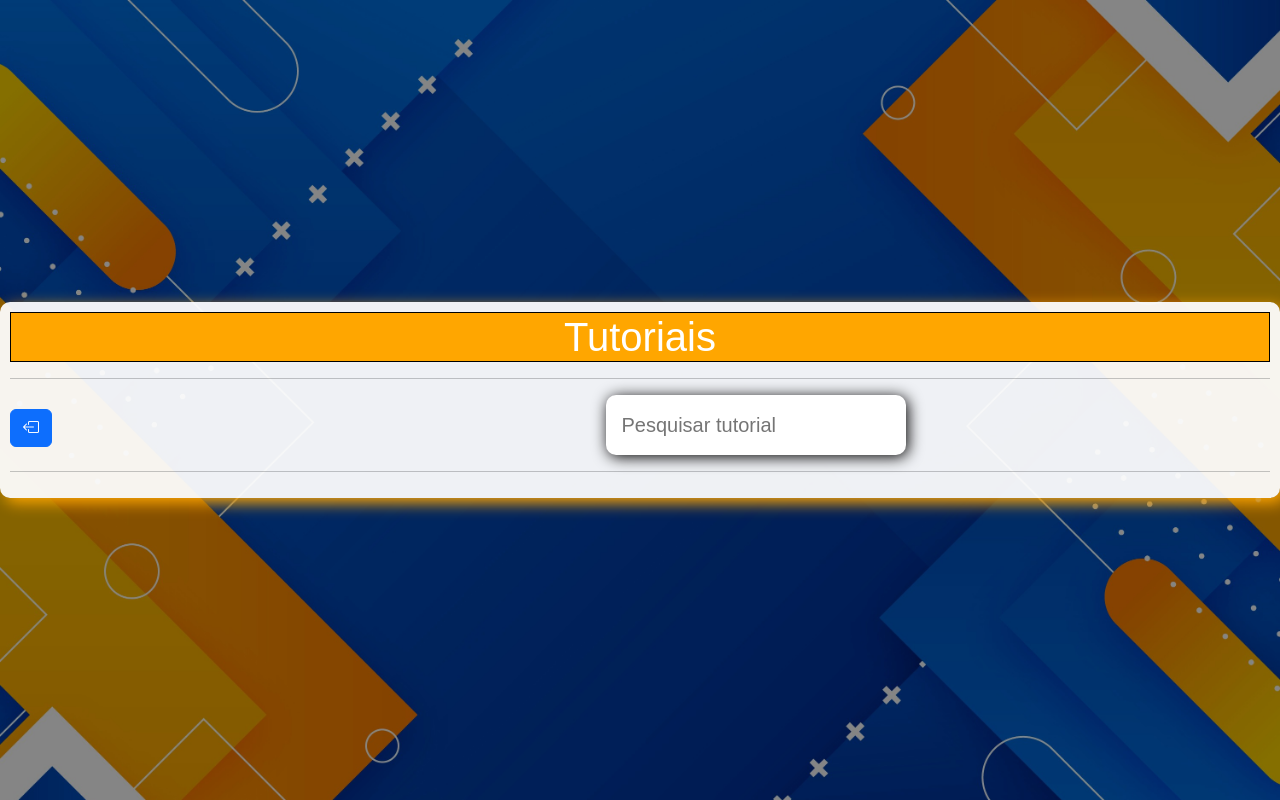
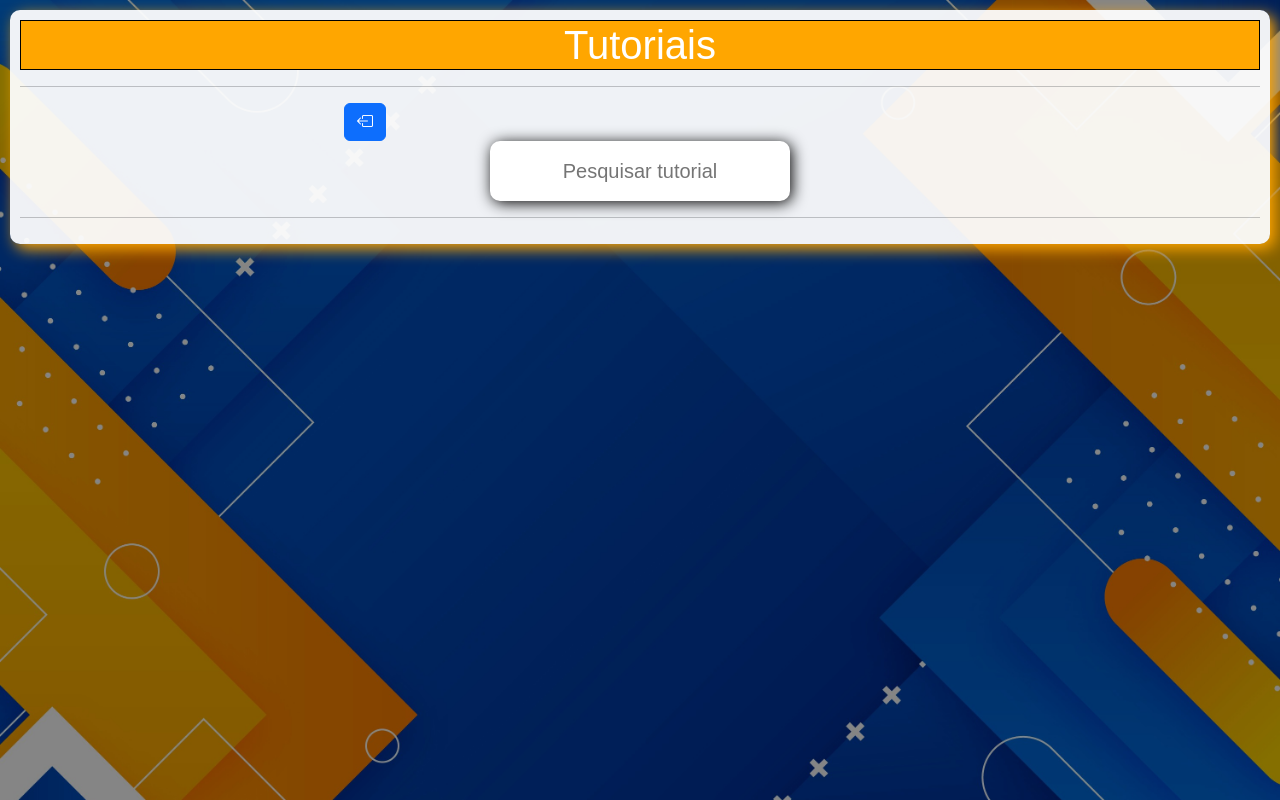
Before and after one commit to guhzoide/Suporte_Balaroti, a Django app: page /tutoriais in a window 1280 px wide. Run offline with Django 5.2, Linux system fonts and the light colour scheme; data that the repository does not hold is empty.

Commit message:
Ajuste de bugs
Ajuste de bugs

```diff
--- a/setup/static/styles/tutorial_style.css
+++ b/setup/static/styles/tutorial_style.css
@@ -12,20 +12,15 @@ h1 {
 }
 
 body {
+    padding: 10px;
     background-image: url("images/fundo.jpg");
     background-repeat: no-repeat;
     background-attachment: fixed;
     background-size: cover;
-    display: flex;
-    justify-content: center;
-    align-items: center;
-    height: 100vh;
-    margin: 0;
 }
 
 main {
     background-color: rgba(255, 255, 255, 0.938);
-    width: 1500px;
     padding: 10px;
     box-shadow: 5px 5px 15px rgb(255, 166, 0);
     margin: auto;
@@ -42,8 +37,16 @@ main {
     margin-right: 550px;
 }
 
+.search {
+    display: flex;
+    flex-direction: column;
+    justify-content: center;
+    align-items: center;
+}
+
 .input-pesquisa {
     border-radius: 10px;
+    text-align: center;
     border: none;
     box-shadow: 2px 2px 15px rgb(0, 0, 0);
     padding: 15px;
@@ -55,4 +58,5 @@ main {
     display: flex;
     flex-direction: column;
     text-align: center;
+    font-size: 20px;
 }
```
Also changed, not shown: apps/usuarios/helpers.py (+10 -9 lines).
